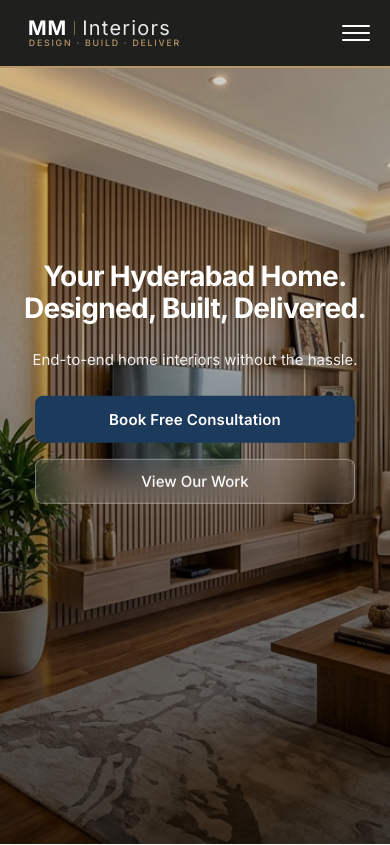
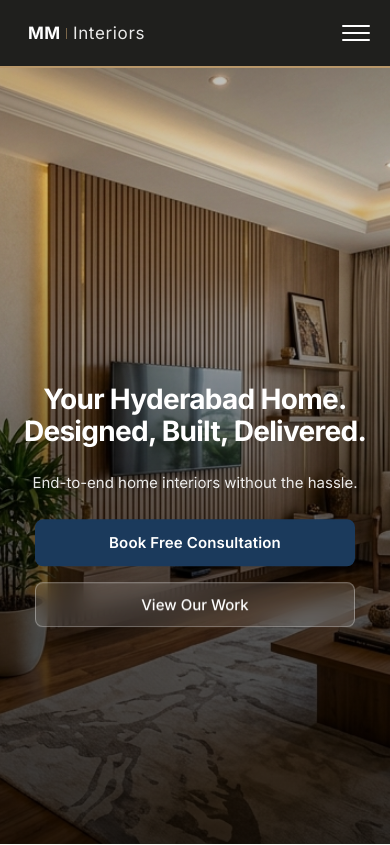
Before and after one commit to ChanduInjumalla/mm-interiors-website, a React (Vite) app: page / in a window 390 px wide. Shown: the top 845 px of the page. Built offline with nearby package versions, Linux system fonts and the light colour scheme.

Commit message:
fix(mobile): shorten header logo and adjust hero content down to balance layout

```diff
--- a/src/components/Header/Header.css
+++ b/src/components/Header/Header.css
@@ -594,6 +594,31 @@
   .header__mobile {
     display: block;
   }
+
+  /* Shorten logo on mobile */
+  .header__logo {
+    padding: 0.15rem 0;
+  }
+
+  .header__logo-name {
+    gap: 0.35rem;
+  }
+
+  .header__logo-mm {
+    font-size: 1.0625rem;
+  }
+
+  .header__logo-sep {
+    height: 11px;
+  }
+
+  .header__logo-word {
+    font-size: 1.0625rem;
+  }
+
+  .header__logo-tagline {
+    display: none;
+  }
 }
 
 @media (min-width: 1081px) {
--- a/src/styles/mobile-responsive.css
+++ b/src/styles/mobile-responsive.css
@@ -135,8 +135,37 @@
   }
 
   /* ========================
+     HEADER LOGO — Shorten on mobile
+     ======================== */
+  .header__logo {
+    padding: 0.15rem 0 !important;
+  }
+
+  .header__logo-name {
+    gap: 0.35rem !important;
+  }
+
+  .header__logo-mm {
+    font-size: 1.0625rem !important;
+    letter-spacing: 0.03em !important;
+  }
+
+  .header__logo-sep {
+    height: 11px !important;
+  }
+
+  .header__logo-word {
+    font-size: 1.0625rem !important;
+    letter-spacing: 0.04em !important;
+  }
+
+  .header__logo-tagline {
+    display: none !important;
+  }
+
+  /* ========================
      HERO SECTION — Full-screen mobile hero
-     Image fills screen, text centered
+     Image fills screen, text positioned comfortably lower
      ======================== */
   .hero {
     height: 100svh !important;
@@ -159,19 +188,20 @@
     background:
       linear-gradient(
         to top,
-        rgba(0, 0, 0, 0.7) 0%,
-        rgba(0, 0, 0, 0.35) 50%,
-        rgba(0, 0, 0, 0.15) 100%
+        rgba(0, 0, 0, 0.78) 0%,
+        rgba(0, 0, 0, 0.5) 45%,
+        rgba(0, 0, 0, 0.15) 80%,
+        rgba(0, 0, 0, 0.35) 100%
       ) !important;
   }
 
   .hero__content {
     position: absolute !important;
     bottom: auto !important;
-    top: 50% !important;
+    top: 57% !important;
     left: 0 !important;
     right: 0 !important;
-    transform: translateY(-50%) !important;
+    transform: translateY(-40%) !important;
     text-align: center !important;
     padding: 0 1.25rem !important;
     display: flex !important;
@@ -740,7 +770,9 @@
   }
 
   .hero__content {
-    padding-bottom: 5rem !important;
+    top: 57% !important;
+    transform: translateY(-40%) !important;
+    padding: 0 1rem !important;
   }
 
   .section {
```
